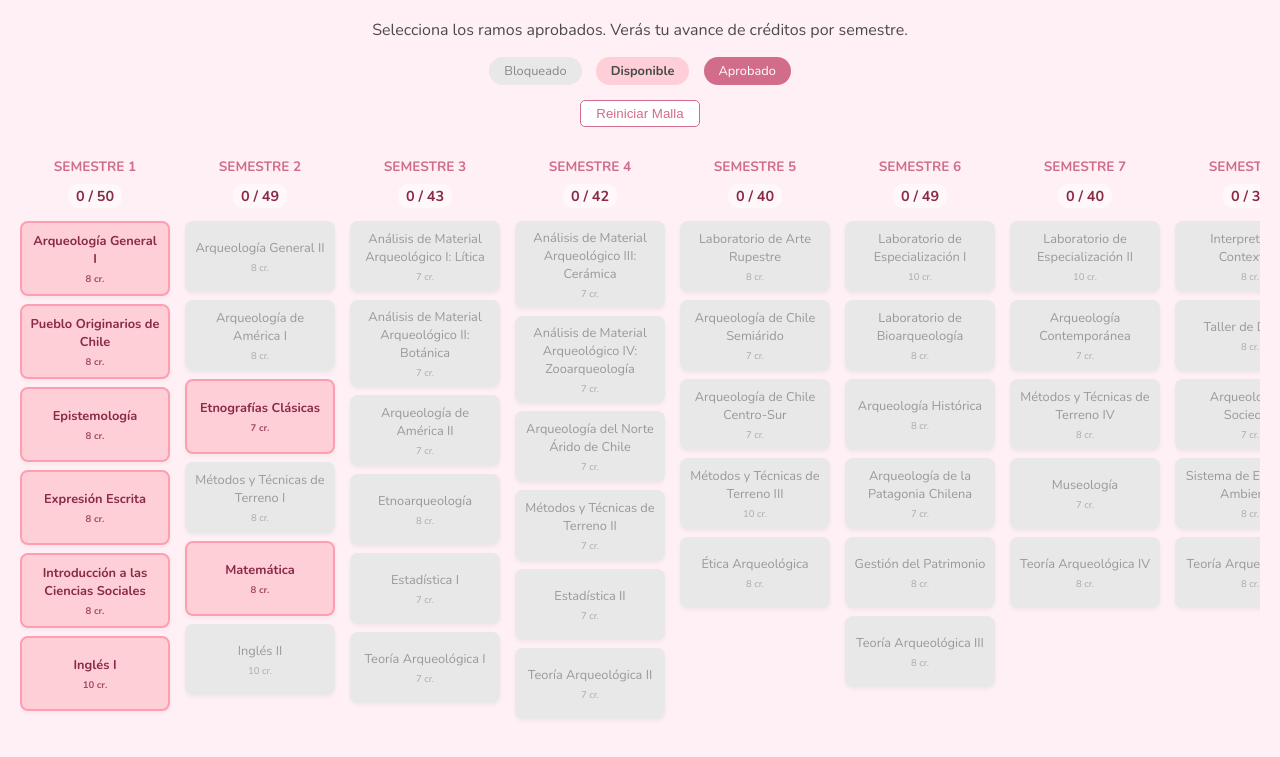
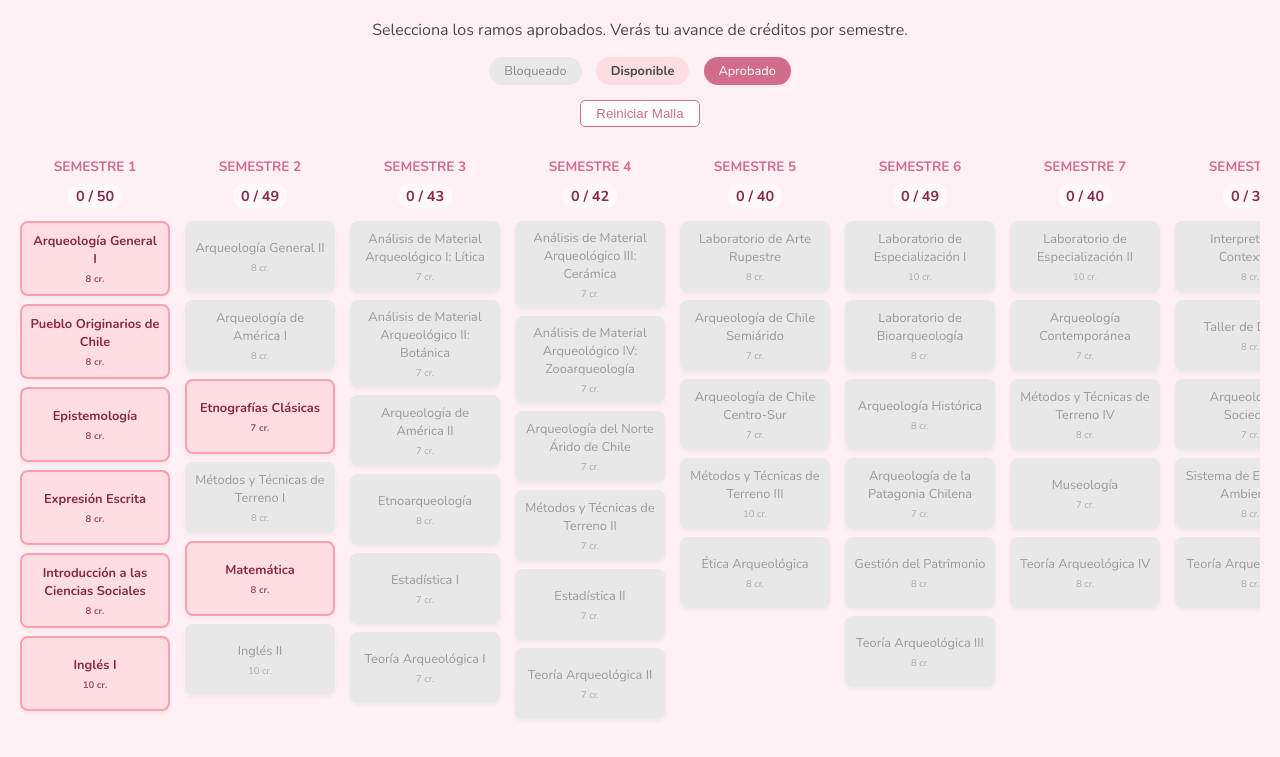
Before and after one commit to alipi147/Malla-arqueologia, a plain HTML site: page index.html in a window 1280 px wide. Shown: the part 87-844 px from the top of the page. Drawn offline with nearby package versions, Linux system fonts and the light colour scheme.

Commit message:
Change card-available color to a lighter shade

```diff
--- a/style.css
+++ b/style.css
@@ -1,7 +1,7 @@
 :root {
     --bg-color: #fff0f5;
     --card-locked: #e8e8e8;
-    --card-available: #ffcfd7;
+    --card-available: #ffdee3;
     --card-approved: #d16d8a;
     --text-dark: #4a4a4a;
 }
```
